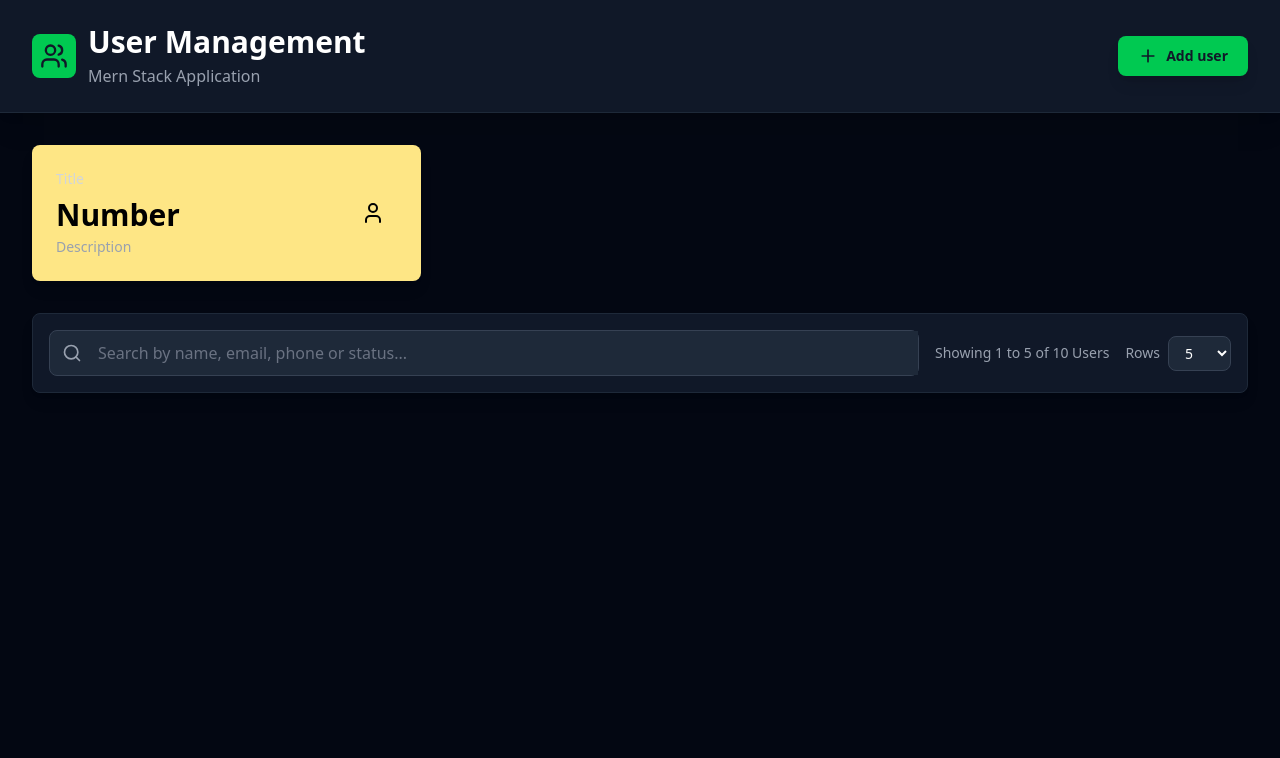
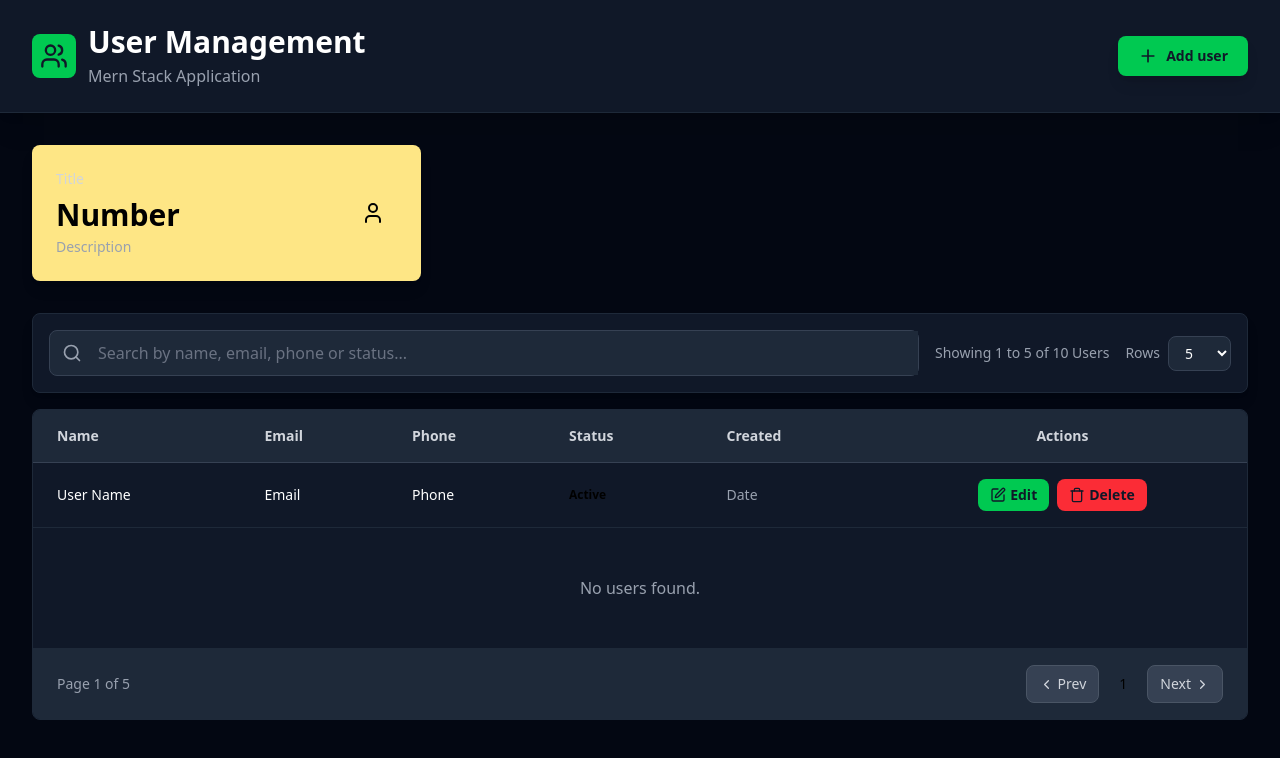
Before and after one commit to andref218/mern_user_management, a React (Vite) app in the folder client/: page / in a window 1280 px wide. Shown: the top 758 px of the page. Built offline with nearby package versions, Linux system fonts and the light colour scheme.

Commit message:
Implement Users table layout

```diff
--- a/client/src/App.jsx
+++ b/client/src/App.jsx
@@ -1,6 +1,7 @@
 import { Plus, Users } from "lucide-react";
 import StatsCard from "./components/StatsCard";
 import SearchBar from "./components/SearchBar";
+import UserTable from "./components/UserTable";
 
 function App() {
   return (
@@ -33,6 +34,8 @@
         </div>
         {/* Search */}
         <SearchBar />
+        {/* User Table */}
+        <UserTable />
       </main>
     </div>
   );
--- /dev/null
+++ b/client/src/components/UserTable.jsx
@@ -0,0 +1,103 @@
+import React from "react";
+import { ChevronLeft, ChevronRight, Edit, Trash } from "lucide-react";
+
+const UserTable = () => {
+  return (
+    <div className="mt-4 bg-gray-900 rounded-lg overflow-hidden border border-gray-800">
+      <div className="overflow-x-auto">
+        <table className="w-full">
+          <thead className="bg-gray-800 border-b border-gray-700">
+            <tr>
+              <th className="px-6 py-4 text-left text-sm font-semibold text-gray-300">
+                Name
+              </th>
+              <th className="px-6 py-4 text-left text-sm font-semibold text-gray-300">
+                Email
+              </th>
+              <th className="px-6 py-4 text-left text-sm font-semibold text-gray-300">
+                Phone
+              </th>
+              <th className="px-6 py-4 text-left text-sm font-semibold text-gray-300">
+                Status
+              </th>
+              <th className="px-6 py-4 text-left text-sm font-semibold text-gray-300">
+                Created
+              </th>
+              <th className="px-6 py-4 text-sm font-semibold text-gray-300">
+                Actions
+              </th>
+            </tr>
+          </thead>
+          <tbody className="divide-y divide-gray-800">
+            <tr className="hover:bg-gray-800 transition-colors">
+              <td className="px-6 py-4 text-sm text-white font-medium">
+                User Name
+              </td>
+              <td className="px-6 py-4 text-sm text-white font-medium">
+                Email
+              </td>
+              <td className="px-6 py-4 text-sm text-white font-medium">
+                Phone
+              </td>
+              <td className="px-6 py-4 rounded-full text-xs font-semibold">
+                Active
+              </td>
+              <td className="px-6 py-4 text-sm text-gray-400">Date</td>
+              <td className="px-6 py-4 text-center">
+                <div className="flex justify-center gap-2">
+                  <button
+                    className="flex items-center gap-1 px-3 py-1.5 text-sm bg-green-500
+                text-gray-900 rounded-lg hover:bg-green-400 transition-all font-semibold
+                cursor-pointer"
+                  >
+                    <Edit size={16} />
+                    Edit
+                  </button>{" "}
+                  <button
+                    className="flex items-center gap-1 px-3 py-1.5 text-sm bg-red-500
+                text-gray-900 rounded-lg hover:bg-red-400 transition-all font-semibold
+                cursor-pointer"
+                  >
+                    <Trash size={16} />
+                    Delete
+                  </button>
+                </div>
+              </td>
+            </tr>
+            {/* Conditional rendering*/}
+            <tr>
+              <td colSpan={6} className="text-center py-12 text-gray-400">
+                No users found.
+              </td>
+            </tr>
+          </tbody>
+        </table>
+      </div>
+      {/*Pagination */}
+      {/*Condtional rendering */}
+      <div
+        className="px-6 py-4 border-t border-gray-800 flex justify-between items-center
+      bg-gray-800"
+      >
+        <div className="text-sm text-gray-400">Page 1 of 5</div>
+        <div className="flex gap-2">
+          <button
+            className="flex items-center gap-1 px-3 py-2 bg-gray-700 border border-gray-600
+          text-gray-300 rounded-lg hover:bg-gray-600 disabled:opacity-50 text-sm"
+          >
+            <ChevronLeft size={15} /> Prev
+          </button>
+          <button className={`px-3 py-2 rounded-lg text-sm`}>1</button>
+          <button
+            className="flex items-center gap-1 px-3 py-2 bg-gray-700 border border-gray-600
+          text-gray-300 rounded-lg hover:bg-gray-600 disabled:opacity-50 text-sm"
+          >
+            Next <ChevronRight size={15} />
+          </button>
+        </div>
+      </div>
+    </div>
+  );
+};
+
+export default UserTable;
```
